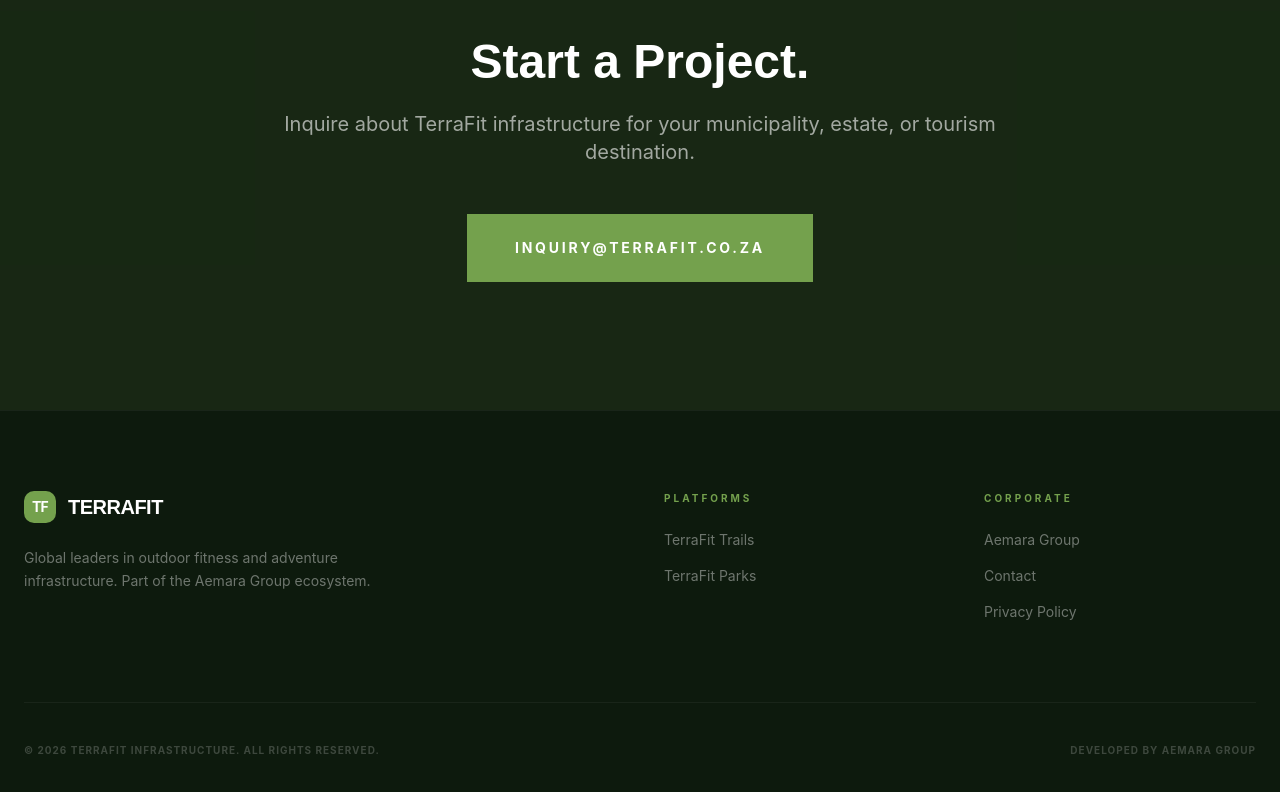
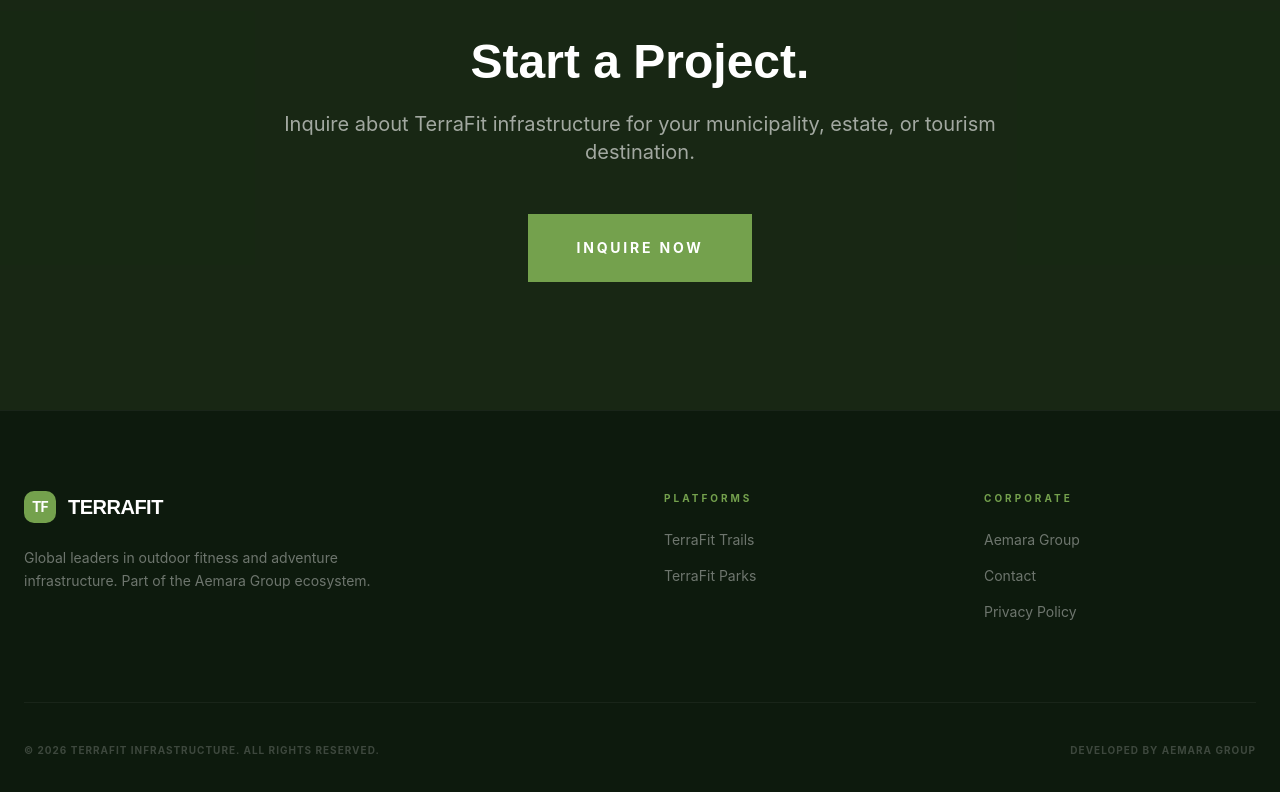
Before and after one commit to TerraFit/terrafit-main, a React (Vite) app: page / in a window 1280 px wide. Shown: the part 4054-4846 px from the top of the page. Built offline with nearby package versions, Linux system fonts and the light colour scheme.

Commit message:
Update App.tsx

```diff
--- a/src/App.tsx
+++ b/src/App.tsx
@@ -282,7 +282,7 @@
 
 const Contact = () => (
   <section id="contact" className="py-32 bg-terra-green/10">
-      <div className="max-w-3xl mx-auto px-6 text-center">
+    <div className="max-w-3xl mx-auto px-6 text-center">
       <div className="w-20 h-20 bg-terra-green rounded-full flex items-center justify-center mx-auto mb-10 border border-white/10">
         <Mail size={32} className="text-white" />
       </div>
@@ -291,10 +291,10 @@
         Inquire about TerraFit infrastructure for your municipality, estate, or tourism destination.
       </p>
       <a
-        href="mailto:inquiry@terrafit.co.za"
+        href="mailto:inquiry@aemaragroup.com"
         className="inline-block px-12 py-6 bg-terra-green text-white font-bold uppercase tracking-[0.2em] text-sm hover:bg-terra-light-green transition-all hover:scale-105"
       >
-        inquiry@terrafit.co.za
+        INQUIRE NOW
       </a>
     </div>
   </section>
```
